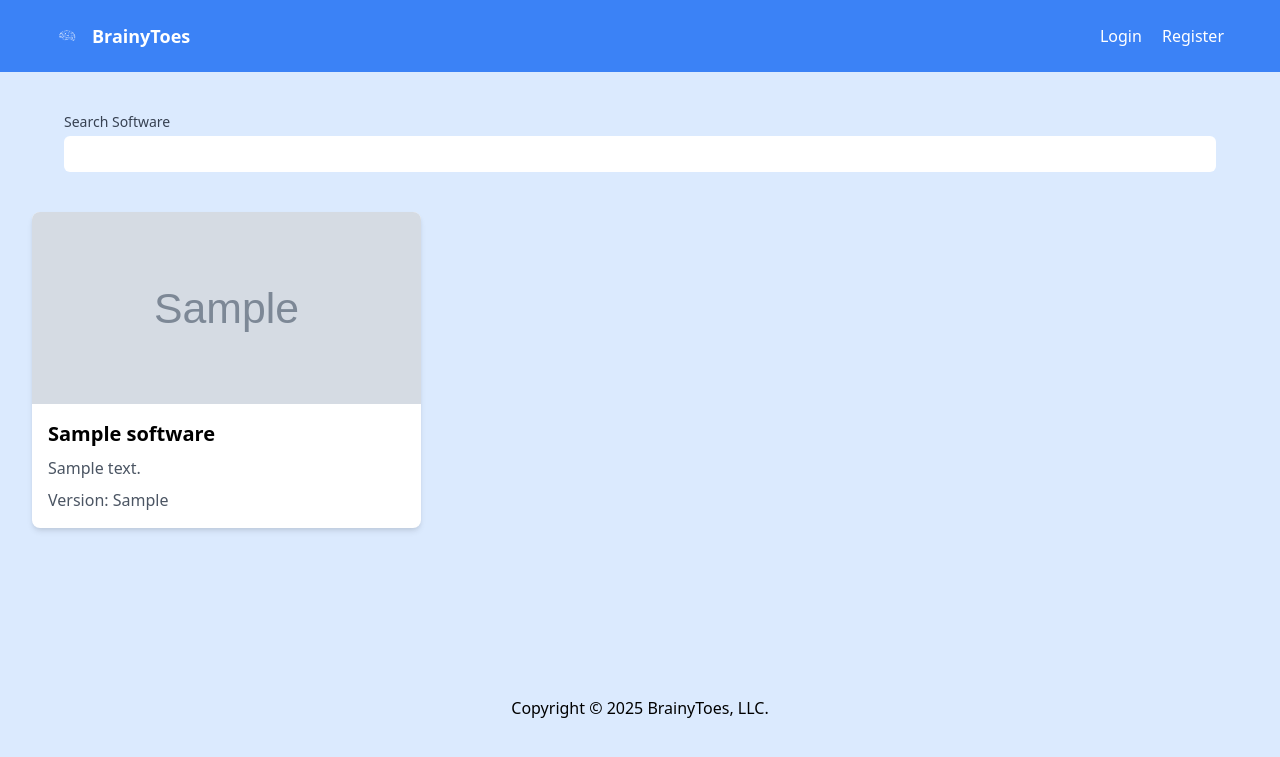
After one commit to kalosius/brainytoes, a Django app: page /category/1/ in a window 1280 px wide. The commit adds this page. Shown: the top 757 px of the page. Run offline with Django 5.2, Linux system fonts and the light colour scheme; tables that the repository leaves empty hold one stand-in row (values such as "Sample post"); grey boxes marked "Sample" are stand-in pictures.

Commit message:
software category clickable

```diff
--- /dev/null
+++ b/mubsapp/templates/authentication/category_detail.html
@@ -0,0 +1,34 @@
+{% extends 'base.html' %}
+{% block title %}Category Details{% endblock %}
+{% block content %}
+{% load static %}
+<div class="container mx-auto mt-10">
+    <div>
+        <label for="search" class="block text-sm font-medium text-gray-700">Search Software</label>
+        <input type="text" id="search" name="search" class="mt-1 block w-full pl-3 pr-10 py-2 text-base border-gray-300 focus:outline-none focus:ring-indigo-500 focus:border-indigo-500 sm:text-sm rounded-md" onkeyup="filterSoftware()">
+    </div>
+    </div>
+    <div id="software-list" class="mt-10 grid grid-cols-1 md:grid-cols-2 lg:grid-cols-3 gap-6">
+    {% for software in software_list %}
+    <a href="{% url 'software_detail' software.id %}" class="software-item bg-white shadow-md rounded-lg overflow-hidden" data-category="{{ software.category.id }}" data-name="{{ software.name | lower }}">
+        {% if software.cover and software.cover.url %}
+        <img src="{{ software.cover.url }}" alt="{{ software.name }}" class="w-full h-48 object-cover">
+        {% else %}
+        <img src="{% static 'images/admin.png' %}" alt="Default Cover" class="w-full h-48 object-cover">
+        {% endif %}
+        <div class="p-4">
+            <h2 class="text-xl font-semibold">{{ software.name }}</h2>
+            <p class="mt-2 text-gray-600">{{ software.description }}</p>
+            <p class="mt-2 text-gray-600">Version: {{ software.version }}</p>
+        </div>
+    </a>
+    {% endfor %}
+
+</div>
+
+
+
+
+
+
+{% endblock %}
--- a/mubsapp/templates/authentication/landing_page.html
+++ b/mubsapp/templates/authentication/landing_page.html
@@ -45,10 +45,10 @@
     <h2 class="text-2xl font-semibold text-gray-700 mb-4">Categories</h2>
     <div class="grid grid-cols-1 md:grid-cols-2 lg:grid-cols-3 gap-4">
         {% for category in categories %}
-            <div class="card bg-white shadow-md rounded-lg p-4">
+            <a href="{% url 'category_detail' category.id %}" class="card bg-white shadow-md rounded-lg p-4">
                 <img src="{{ category.image.url }}" alt="{{ category.name }}" class="w-full h-32 object-cover mb-2 rounded">
                 <h3 class="text-xl font-bold">{{ category.name }}</h3>
-            </div>
+            </a>
         {% endfor %}
     </div>
 
@@ -70,6 +70,7 @@
             <div class="card bg-white shadow-md rounded-lg p-4">
                 <img src="{{ book.cover.url }}" alt="{{ book.title }}" class="w-full h-32 object-cover mb-2 rounded">
                 <h3 class="text-xl font-bold">{{ book.title }}</h3>
+                <p class="text-gray-700">Author: {{ book.author }}</p>
             </div>
         {% endfor %}
     </div>
--- a/mubsapp/urls.py
+++ b/mubsapp/urls.py
@@ -18,6 +18,7 @@ urlpatterns = [
     path('tutorials/', views.tutorials, name='tutorials'),
     path('account/', views.account, name='account'),
     path('search/', views.search_results, name='search_results'),
+    path('category/<int:category_id>/', views.category_detail, name='category_detail'),
     # path('register/', views.register, name='register'),
     # path('auth/', include('django.contrib.auth.urls')),
     # path('social/', include('social_django.urls', namespace='social')),
--- a/mubsapp/views.py
+++ b/mubsapp/views.py
@@ -197,3 +197,11 @@ def search_results(request):
         'software': software,
     }
     return render(request, 'authentication/search_results.html', context)
+
+def category_detail(request, category_id):
+    category = get_object_or_404(SoftwareCategory, id=category_id)
+    software_list = Software.objects.filter(category=category)
+    return render(request, 'authentication/category_detail.html', {
+        'category': category,
+        'software_list': software_list
+    })
```
